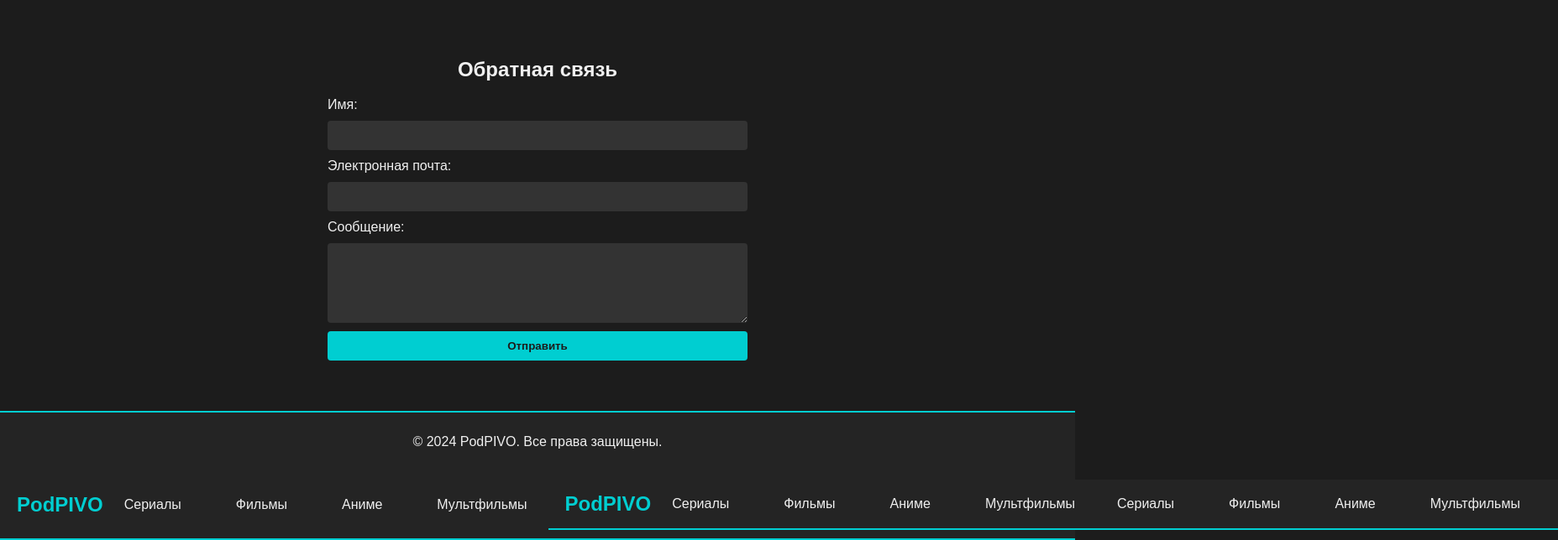
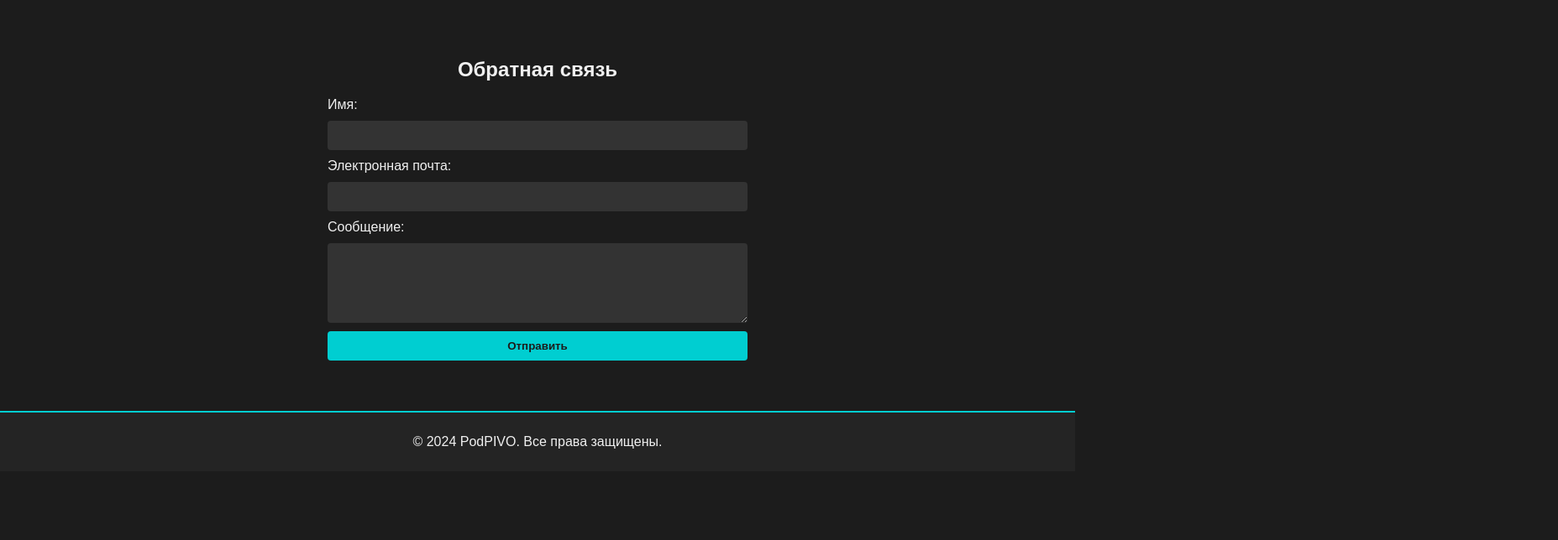
Before and after one commit to Hengras-off/GGLIKE, a plain HTML site: page index.html in a window 1280 px wide. Shown: the part 850-1494 px from the top of the page at 84% size, 1855 px wide, since content can reach past the window. After the commit the page ends 1412 px from the top, so only its background shows below. Drawn offline with Linux system fonts and the light colour scheme.

Commit message:
index.html

```diff
--- a/index.html
+++ b/index.html
@@ -78,27 +78,3 @@
     </footer>
 </body>
 </html>
-
-    <header>
-    <div class="logo">PodPIVO</div>
-    <nav>
-        <a href="series.html">Сериалы</a>
-        <a href="movies.html">Фильмы</a>
-        <a href="anime.html">Аниме</a>
-        <a href="cartoons.html">Мультфильмы</a>
-    </nav>
-<header>
-    <div class="logo">PodPIVO</div>
-    <nav class="main-nav">
-        <a href="series.html">Сериалы</a>
-        <a href="movies.html">Фильмы</a>
-        <a href="anime.html">Аниме</a>
-        <a href="cartoons.html">Мультфильмы</a>
-    </nav>
-    <nav class="top-right-nav">
-        <a href="series.html">Сериалы</a>
-        <a href="movies.html">Фильмы</a>
-        <a href="anime.html">Аниме</a>
-        <a href="cartoons.html">Мультфильмы</a>
-    </nav>
-</header>
```
